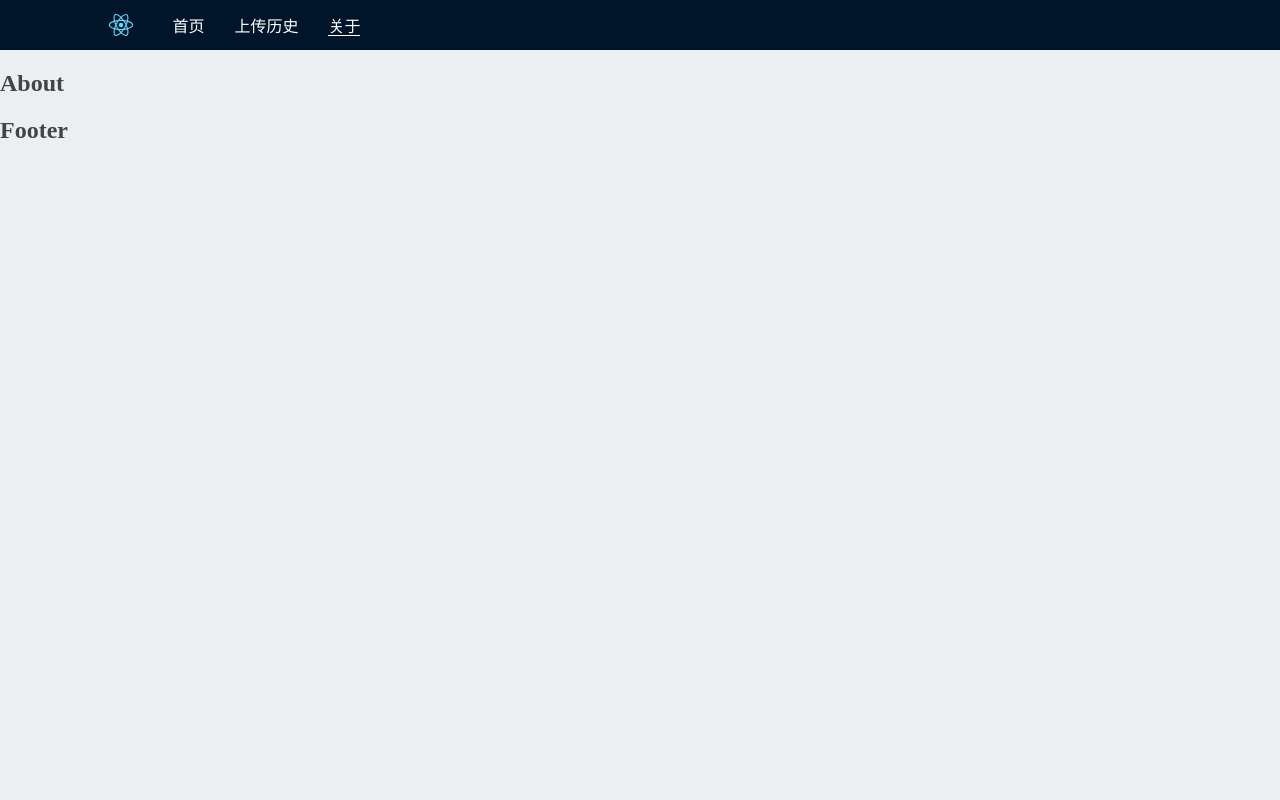
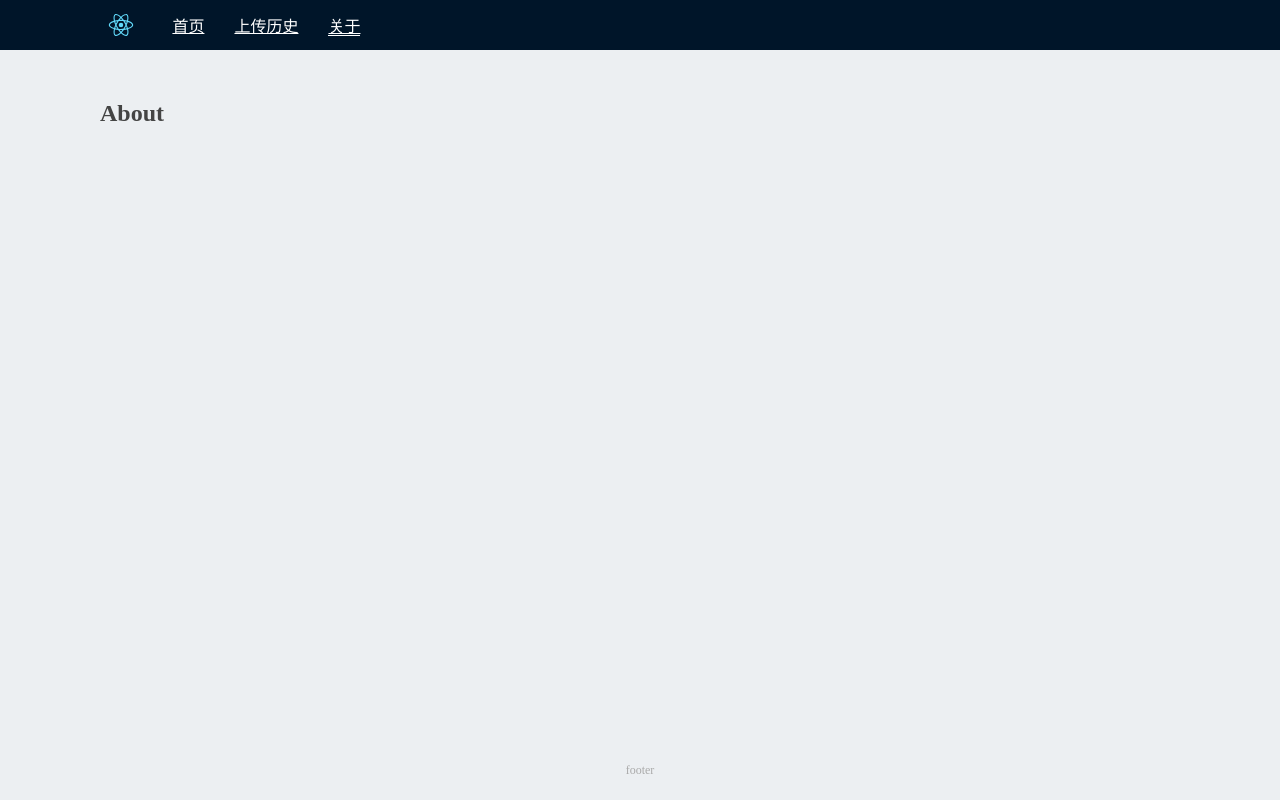
Before and after one commit to chenuvi/react-epic-1, a React (Create React App) app: page /about in a window 1280 px wide. Built offline with nearby package versions, Linux system fonts and the light colour scheme.

Commit message:
feat:footer  css样式完成

```diff
--- a/src/App.js
+++ b/src/App.js
@@ -14,7 +14,7 @@ const About = lazy(() => import('./pages/About'))
 
 function App() {
   return (
-    <div className="app">
+    <>
       <Header />
       <main>
       <Suspense fallback={<Loading />}>
@@ -26,7 +26,7 @@ function App() {
       </Suspense>
       </main>
       <Footer />
-    </div>
+    </>
   );
 }
 
--- a/src/app.css
+++ b/src/app.css
@@ -9,7 +9,7 @@ body {
 
 a {
   color: #111;
-  text-decoration: none;
+  text-decoration: no;
 }
 
 #root {
@@ -20,4 +20,5 @@ a {
 
 main {
   flex: 1;
+  padding:30px 100px;
 }
--- a/src/components/Footer.js
+++ b/src/components/Footer.js
@@ -1,11 +1,18 @@
 import React from 'react'
+import styled from 'styled-components'
 
-function Footer() {
+const Footer = styled.footer`
+  padding:10px 100px;
+  text-align:center;
+  font-size:12px;
+  color:#aaa;
+`
+function Component() {
     return (
-      <>
-      <h2>Footer</h2>
-      </>
+      <Footer>
+      <p>footer</p>
+      </Footer>
     );
   }
 
-  export default Footer;
+  export default Component;
```
